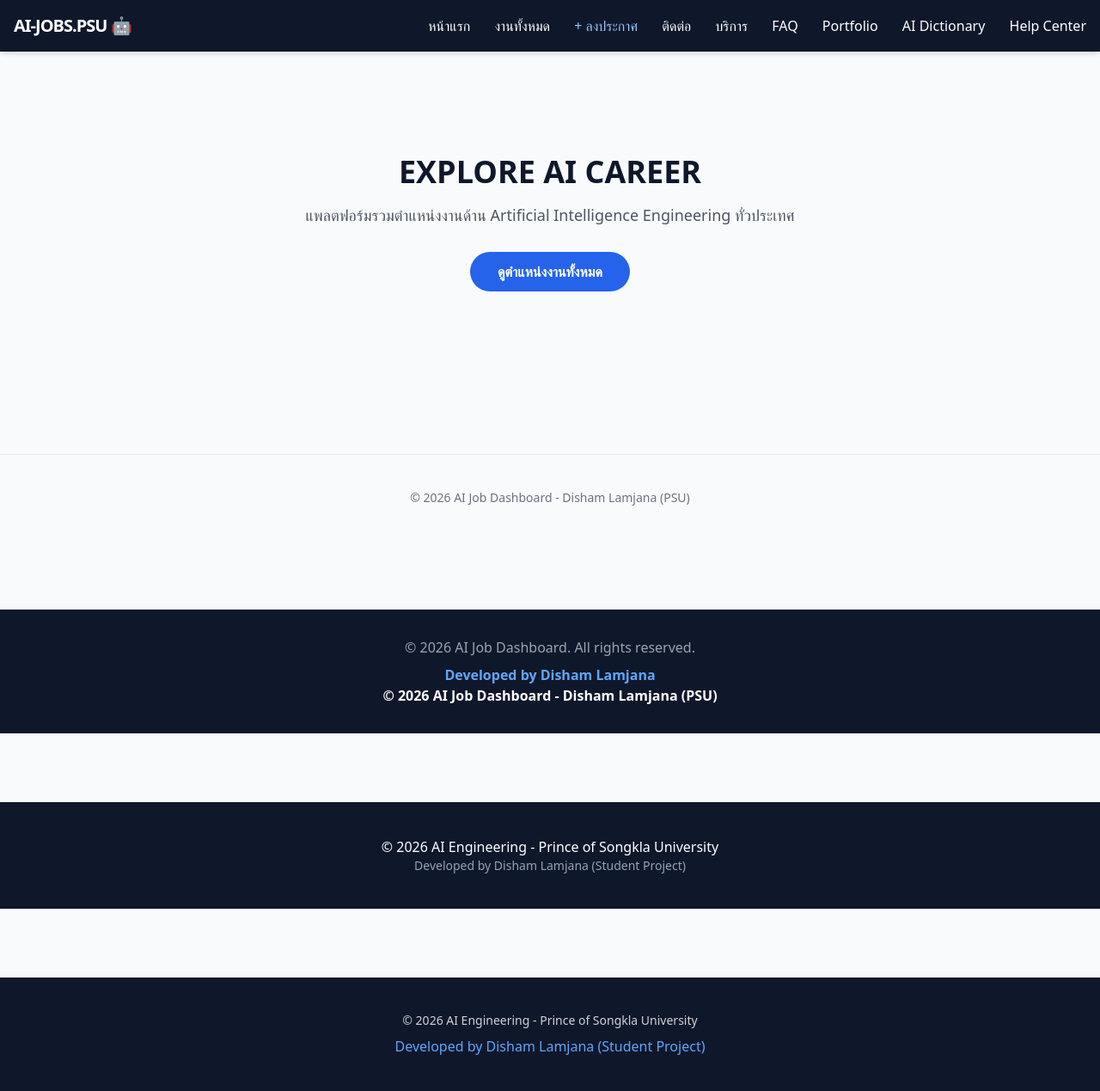
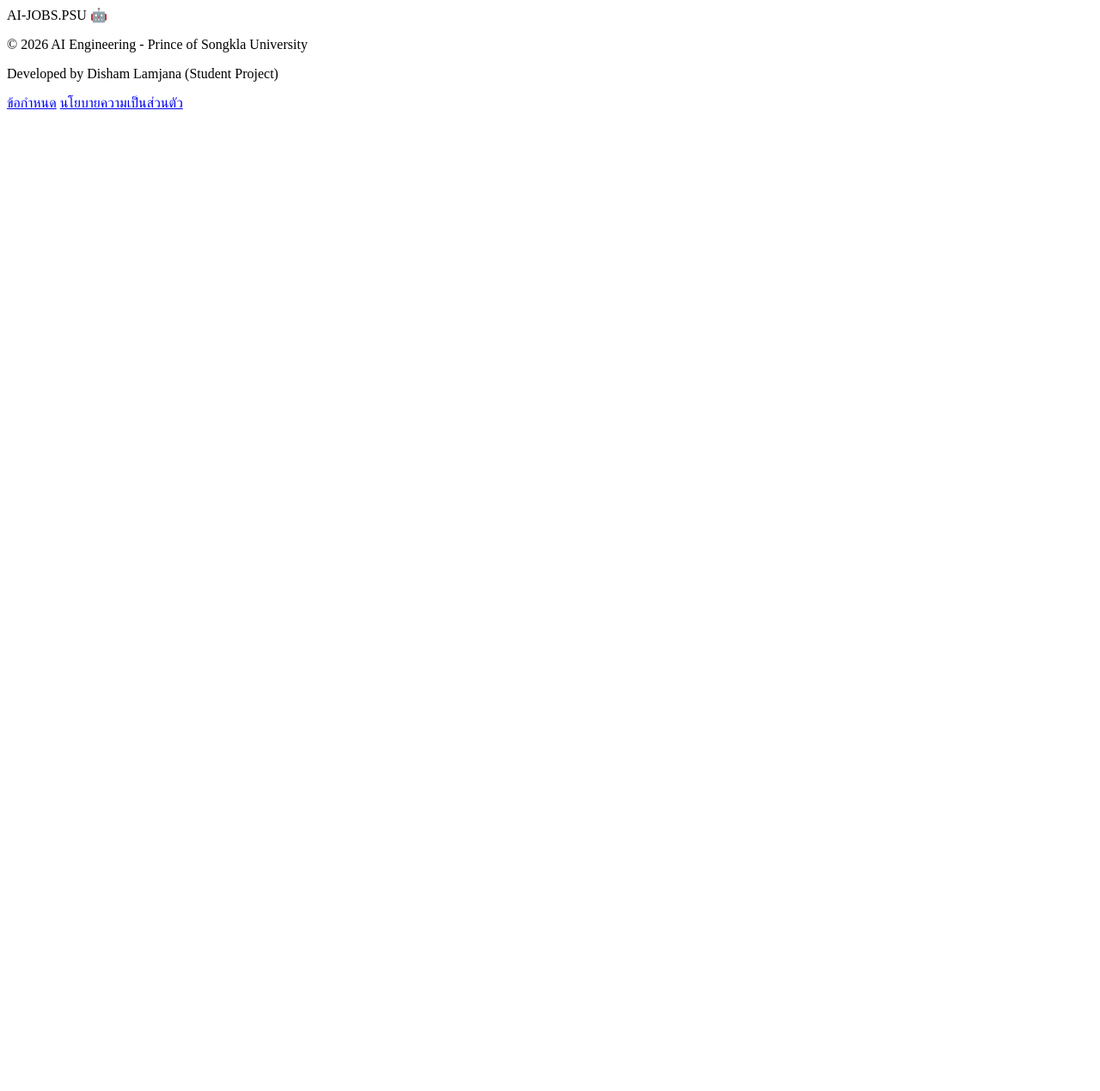
Before and after one commit to dishamsmt-maker/flask-assignment, a Flask app: page / in a window 1280 px wide. Shown: the whole page at 86% size. After the commit the page ends 127 px from the top, so only its background shows below. Run offline with Flask 3, Linux system fonts and the light colour scheme; some libraries are stand-ins or nearby versions.

Commit message:
fix: remove duplicate footers and unify brand style

```diff
--- a/templates/base.html
+++ b/templates/base.html
@@ -1,54 +1,13 @@
-<!DOCTYPE html>
-<html lang="th">
-<head>
-    <meta charset="UTF-8">
-    <meta name="viewport" content="width=device-width, initial-scale=1.0">
-    <title>{% block title %}AI Job Dashboard{% endblock %}</title>
-    <script src="https://cdn.tailwindcss.com"></script>
-</head>
-<body class="bg-gray-50 text-gray-900">
-
-    <nav class="bg-slate-900 p-4 text-white shadow-md">
-        <div class="container mx-auto flex justify-between items-center">
-            <a href="/" class="text-xl font-bold tracking-tighter">AI-JOBS.PSU 🤖</a>
-            <div class="space-x-6">
-                <a href="/" class="hover:text-blue-500 transition">หน้าแรก</a>
-                <a href="/jobs" class="hover:text-blue-400 transition">งานทั้งหมด</a>
-                <a href="/add-job" class="hover:text-blue-400 transition text-blue-300">+ ลงประกาศ</a>
-                <a href="/contact" class="hover:text-blue-400 transition">ติดต่อ</a>
-                <a href="/services" class="hover:text-blue-400 transition">บริการ</a>
-                <a href="/faq" class="hover:text-blue-400 transition">FAQ</a>
-                <a href="/portfolio" class="hover:text-blue-400">Portfolio</a>
-                <a href="/dictionary" class="hover:text-blue-400">AI Dictionary</a>
-                <a href="/help" class="hover:text-blue-400">Help Center</a>
+<footer class="bg-slate-900 text-white py-12 mt-20 border-t-4 border-blue-600">
+        <div class="container mx-auto text-center">
+            <div class="mb-4 text-2xl font-bold tracking-tighter">AI-JOBS.PSU 🤖</div>
+            <p class="text-slate-400 text-sm">© 2026 AI Engineering - Prince of Songkla University</p>
+            <p class="mt-2 text-blue-400 font-medium">Developed by Disham Lamjana (Student Project)</p>
+            <div class="mt-6 space-x-4 text-xs text-slate-500">
+                <a href="/terms" class="hover:underline">ข้อกำหนด</a>
+                <a href="/privacy" class="hover:underline">นโยบายความเป็นส่วนตัว</a>
             </div>
         </div>
-    </nav>
-
-    <main class="container mx-auto py-10 px-4">
-        {% block content %}{% endblock %}
-    </main>
-
-    <footer class="mt-20 border-t py-10 text-center text-gray-500 text-sm">
-        &copy; 2026 AI Job Dashboard - Disham Lamjana (PSU)
-    </footer>
-
-    <footer class="bg-slate-900 text-white py-8 mt-20">
-    <div class="container mx-auto text-center">
-        <p class="text-gray-400">&copy; 2026 AI Job Dashboard. All rights reserved.</p>
-        <p class="mt-2 font-bold text-blue-400">Developed by Disham Lamjana</p>
-        <p class="font-bold">© 2026 AI Job Dashboard - Disham Lamjana (PSU)</p>
-    </div>
-    </footer>
-    <footer class="bg-slate-900 text-white p-10 mt-20 text-center">
-        <p>© 2026 AI Engineering - Prince of Songkla University</p>
-        <p class="text-slate-400 text-sm">Developed by Disham Lamjana (Student Project)</p>
-    </footer>
-    <footer class="bg-slate-900 text-white py-10 mt-20">
-    <div class="max-w-4xl mx-auto text-center">
-        <p class="text-sm opacity-80">© 2026 AI Engineering - Prince of Songkla University</p>
-        <p class="text-blue-400 font-medium mt-2">Developed by Disham Lamjana (Student Project)</p>
-    </div>
     </footer>
 </body>
 </html>
```
